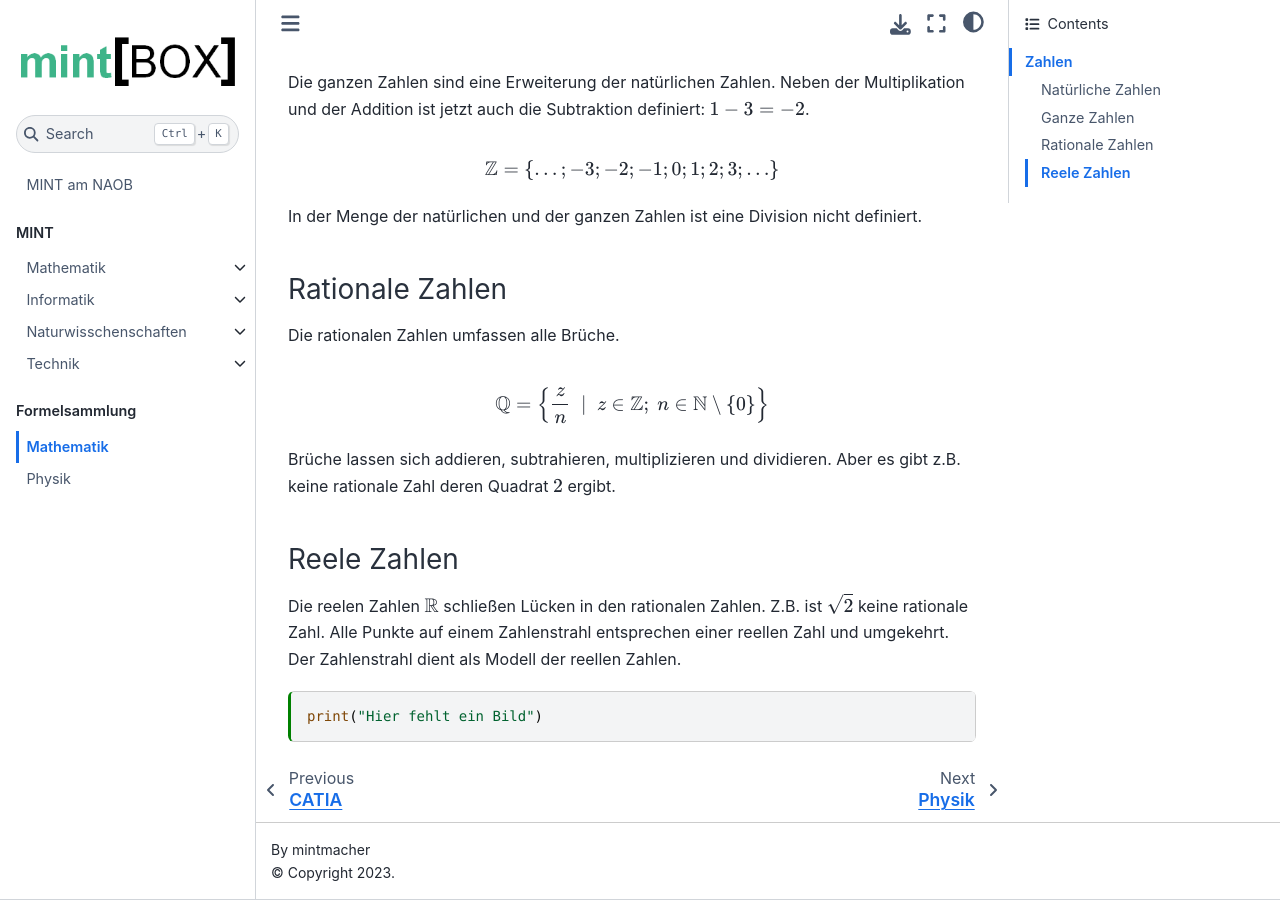
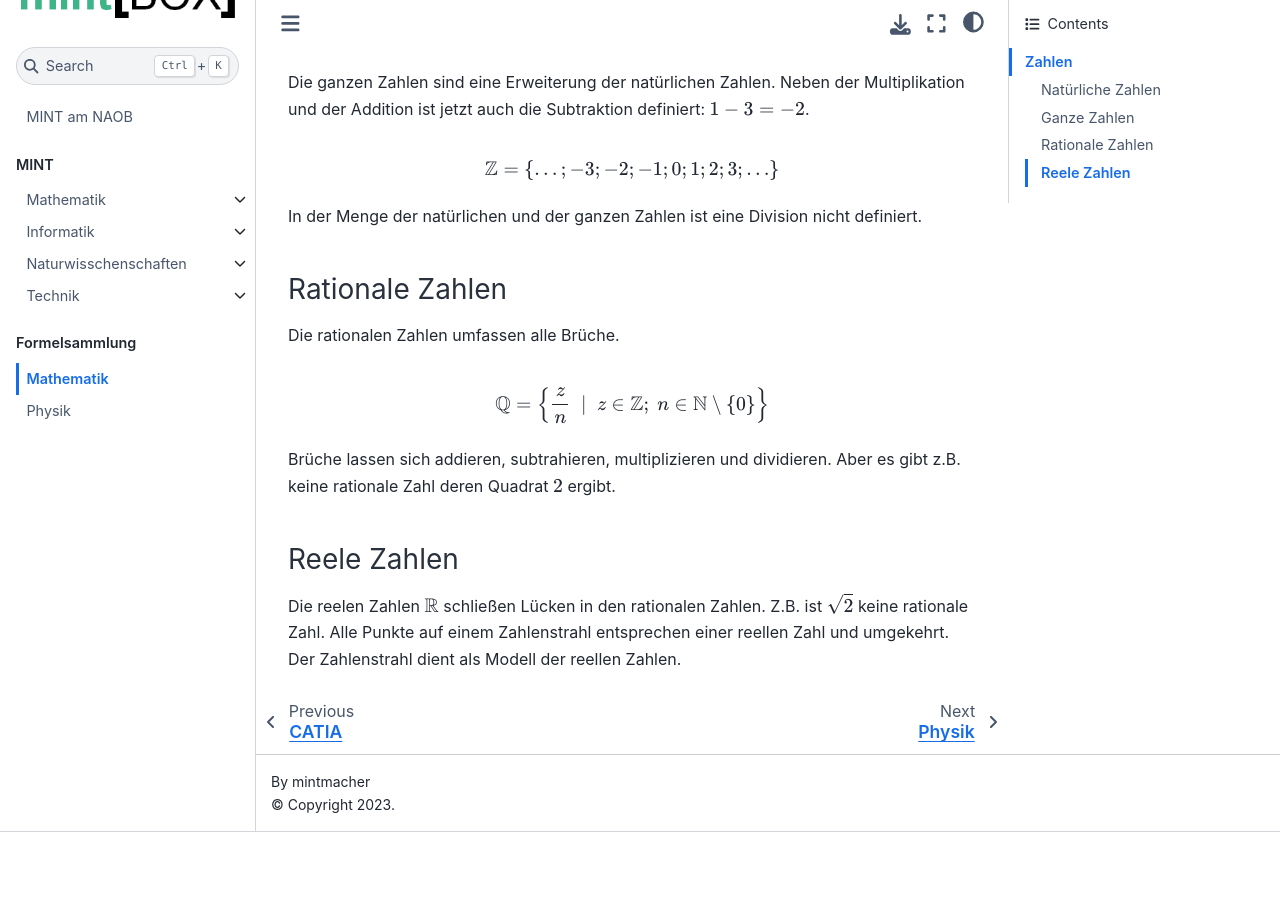
Before and after one commit to mintmacher/mintbox.cc, a Jupyter Book: the page built from formelsammlung/mathematik.md, in a window 1280 px wide and 900 px high, scrolled down 545 px. Built offline with Jupyter Book 1.0.4 settings and Sphinx 7.4.7 and the Sphinx Book theme 1.1.4, drawn with Linux system fonts in a browser that asks for light colours; after the commit the page ends 1377 px from its top, so only the background shows below that; part of the change alters nothing that is shown.

Commit message:
Change Tags

````diff
--- a/formelsammlung/mathematik.md
+++ b/formelsammlung/mathematik.md
@@ -45,7 +45,7 @@ Brüche lassen sich addieren, subtrahieren, multiplizieren und dividieren. Aber
 Die reelen Zahlen $\mathbb{R}$ schließen Lücken in den rationalen Zahlen. Z.B. ist $\sqrt2$ keine rationale Zahl. Alle Punkte auf einem Zahlenstrahl entsprechen einer reellen Zahl und umgekehrt. Der Zahlenstrahl dient als Modell der reellen Zahlen.
 
 ```{code-cell} ipython3
-:tags: [mytag]
+:tags: [remove-input]
 
 print("Hier fehlt ein Bild")
 ```
````
